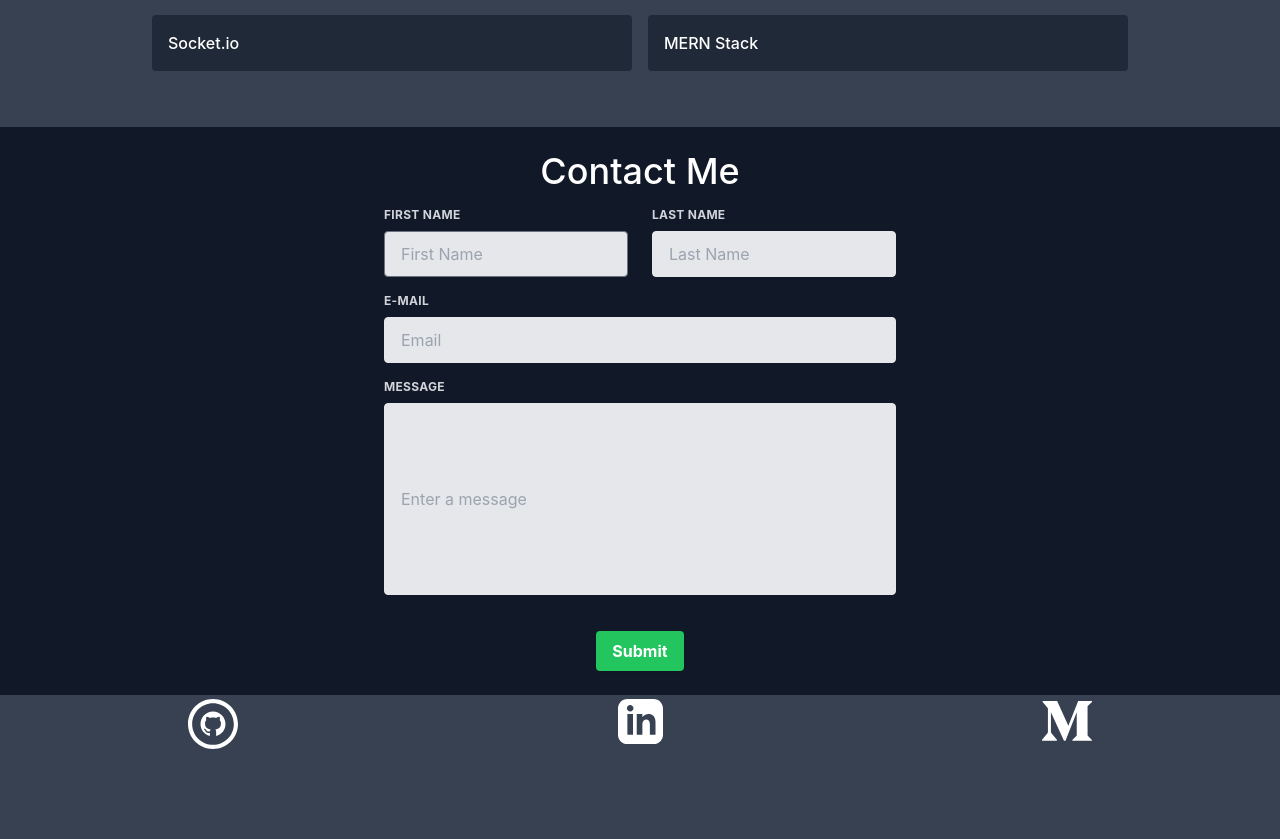
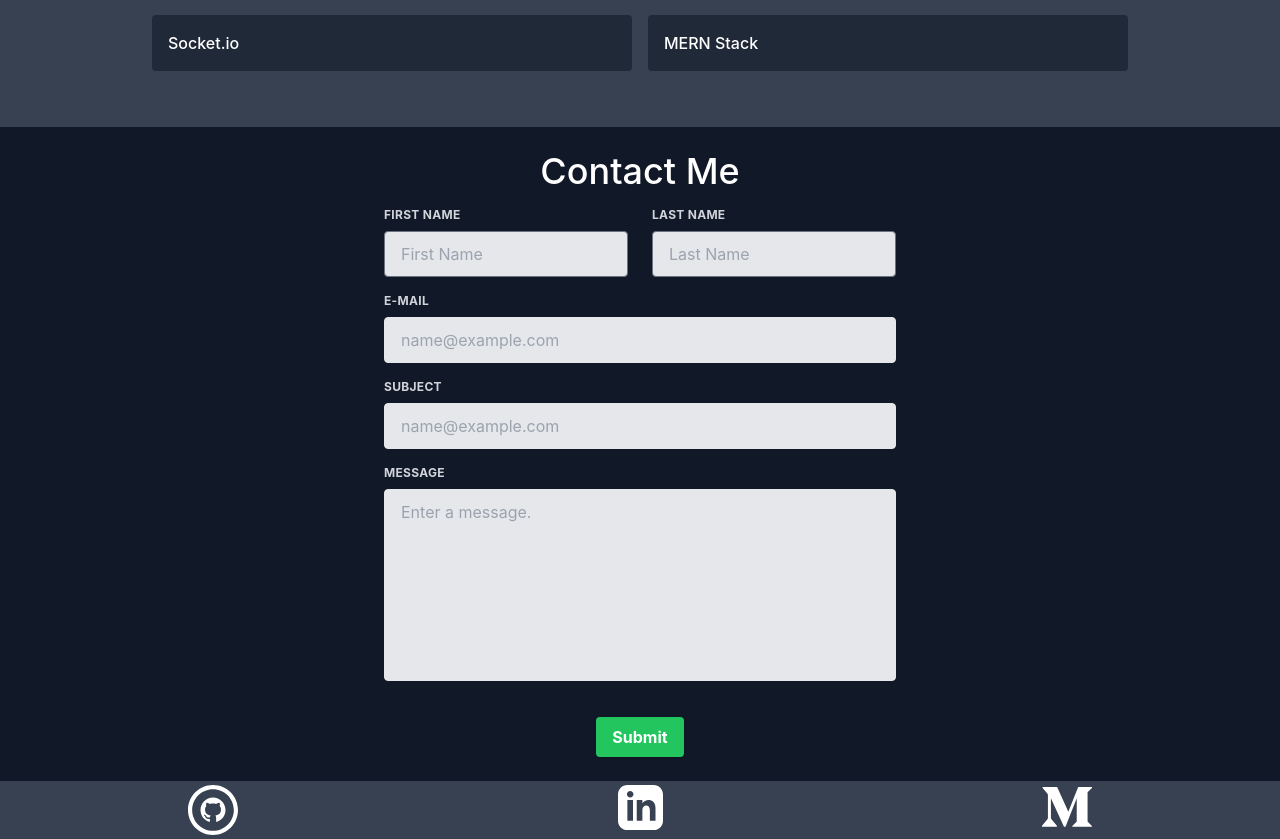
Before and after one commit to pdbesse/portfolio, a React (Create React App) app: page / in a window 1280 px wide. Shown: the part 3521-4360 px from the top of the page. Before the commit the page ends 4274 px from the top, so only its background shows below. Built offline with nearby package versions, Linux system fonts and the light colour scheme.

Commit message:
update contact form to send emails

```diff
--- a/src/components/Contact.js
+++ b/src/components/Contact.js
@@ -1,99 +1,116 @@
 import React, { useState } from 'react';
 import { validateEmail } from '../utils/helpers'
+import emailjs, { init } from 'emailjs-com';
+import { Form } from "react-bootstrap";
+init('REACET_APP_EMAILJS_USER_ID');
 
-export default function ContactForm() {
-  const [firstName, setFirstName] = useState('');
-  const [lastName, setLastName] = useState('');
-  const [email, setEmail] = useState('');
-  const [message, setMessage] = useState('');
-  // const [errorMessage, setErrorMessage] = useState('');
+const ContactForm = ({ setAlertContent, setShowAlert }) => {
 
-  const handleInputChange = (e) => {
-    const { target } = e;
-    const inputType = target.name;
-    const inputValue = target.value;
+  const [formData, setFormData] = useState({ email: '', firstName: '', lastName: '', subject: '', message: '' });
 
-    if (inputType === 'email') {
-      setEmail(inputValue);
-    } else if (inputType === 'firstName') {
-      setFirstName(inputValue);
-    } else if (inputType === 'lastName') {
-      setLastName(inputValue);
-    } else {
-      setMessage(inputValue);
-    }
-  };
+  const handleChange = (e) => setFormData({ ...formData, [e.target.id]: e.target.value })
 
   const handleFormSubmit = (e) => {
     e.preventDefault();
 
-    if (!validateEmail(email)) {
+    if (!validateEmail(formData.email)) {
       alert('Email is invalid');
       return;
     }
 
-    alert(`Thank you for your interest. I will be in contact soon.`);
-
-    setFirstName('');
-    setLastName('');
-    setEmail('');
+    emailjs.send(
+      process.env.REACT_APP_EMAILJS_SERVICE_ID,
+      process.env.REACT_APP_EMAILJS_TEMPLATE_ID,
+      formData, process.env.REACT_APP_EMAILJS_USER_ID
+    )
+      .then((result) => {
+        setFormData({
+          email: '',
+          firstName: '',
+          lastName: '',
+          subject: '',
+          message: ''
+        })
+        setAlertContent({
+          heading: "Thank you for contacting me.",
+          message: "I will respond to your message as soon as I can."
+        })
+        setShowAlert(true)
+      }, (error) => {
+        setAlertContent({
+          heading: "Something went wrong.",
+          message: error.text
+        })
+        setShowAlert(true)
+      });
   };
 
   return (
     <div className='flex justify-center bg-gray-900' id='contact'>
-      <form className="w-full max-w-lg">
-        <p className="flex justify-center mt-6 sm:text-4xl text-3xl font-medium title-font mb-4 text-white">Contact Me</p>
+      <Form className="w-full max-w-lg">
+        <h3 className="flex justify-center mt-6 sm:text-4xl text-3xl font-medium title-font mb-4 text-white">Contact Me</h3>
         <div className="flex flex-wrap -mx-3 mb-1">
-          <div className="w-full md:w-1/2 px-3 mb-1 md:mb-0">
-            <label className="block uppercase tracking-wide text-gray-300 text-xs font-bold mb-2" id="grid-first-name">
+          <Form.Group className="w-full md:w-1/2 px-3 mb-1 md:mb-0" controlId="firstName">
+            <Form.Label className="block uppercase tracking-wide text-gray-300 text-xs font-bold mb-2" id="form-first-name">
               First Name
-            </label>
-            <input className="appearance-none block w-full bg-gray-200 text-gray-700 border border-gray-500 rounded py-3 px-4 mb-3 leading-tight focus:outline-none focus:bg-white"
-              value={firstName}
-              name="firstName"
-              onChange={handleInputChange}
+            </Form.Label>
+            <Form.Control className="appearance-none block w-full bg-gray-200 text-gray-700 border border-gray-500 rounded py-3 px-4 mb-3 leading-tight focus:outline-none focus:bg-white"
               type="text"
-              placeholder="First Name" />
-          </div>
-          <div className="w-full md:w-1/2 px-3">
-            <label className="block uppercase tracking-wide text-gray-300 text-xs font-bold mb-2" id="grid-last-name">
+              placeholder="First Name"
+              value={formData.firstName}
+              onChange={handleChange}
+            />
+          </Form.Group>
+          <Form.Group className="w-full md:w-1/2 px-3 mb-1 md:mb-0" controlId="lastName">
+            <Form.Label className="block uppercase tracking-wide text-gray-300 text-xs font-bold mb-2" id="form-last-name">
               Last Name
-            </label>
-            <input className="appearance-none block w-full bg-gray-200 text-gray-700 border border-gray-200 rounded py-3 px-4 leading-tight focus:outline-none focus:bg-white focus:border-gray-500"
-              value={lastName}
-              name="lastName"
-              onChange={handleInputChange}
+            </Form.Label>
+            <Form.Control className="appearance-none block w-full bg-gray-200 text-gray-700 border border-gray-500 rounded py-3 px-4 mb-3 leading-tight focus:outline-none focus:bg-white"
               type="text"
               placeholder="Last Name"
+              value={formData.lastName}
+              onChange={handleChange}
             />
-          </div>
+          </Form.Group>
         </div>
         <div className="flex flex-wrap -mx-3 mb-1">
-          <div className="w-full px-3">
-            <label className="block uppercase tracking-wide text-gray-300 text-xs font-bold mb-2" id="grid-password">
+          <Form.Group className="w-full px-3" controlId="email">
+            <Form.Label className="block uppercase tracking-wide text-gray-300 text-xs font-bold mb-2" id="form-email">
               E-mail
-            </label>
-            <input className="appearance-none block w-full bg-gray-200 text-gray-700 border border-gray-200 rounded py-3 px-4 mb-3 leading-tight focus:outline-none focus:bg-white focus:border-gray-500"
-              value={email}
-              name="email"
-              onChange={handleInputChange}
+            </Form.Label>
+            <Form.Control className="appearance-none block w-full bg-gray-200 text-gray-700 border border-gray-200 rounded py-3 px-4 mb-3 leading-tight focus:outline-none focus:bg-white focus:border-gray-500"
               type="email"
-              placeholder="Email"
+              placeholder="name@example.com"
+              onChange={handleChange}
+              value={formData.email}
             />
-          </div>
+          </Form.Group>
+        </div>
+        <div className="flex flex-wrap -mx-3 mb-1">
+          <Form.Group className="w-full px-3" controlId="subject">
+            <Form.Label className="block uppercase tracking-wide text-gray-300 text-xs font-bold mb-2" id="form-subject">
+              Subject
+            </Form.Label>
+            <Form.Control className="appearance-none block w-full bg-gray-200 text-gray-700 border border-gray-200 rounded py-3 px-4 mb-3 leading-tight focus:outline-none focus:bg-white focus:border-gray-500"
+              type="text"
+              placeholder="name@example.com"
+              onChange={handleChange}
+              value={formData.subject}
+            />
+          </Form.Group>
         </div>
         <div className="flex flex-wrap -mx-3 mb-6">
-          <div className="w-full px-3">
-            <label className="block uppercase tracking-wide text-gray-300 text-xs font-bold mb-2" id="grid-password">
+          <Form.Group className="w-full px-3" controlId="message">
+            <Form.Label className="block uppercase tracking-wide text-gray-300 text-xs font-bold mb-2" id="form-message">
               Message
-            </label>
-            <input className=" no-resize appearance-none block w-full bg-gray-200 text-gray-700 border border-gray-200 rounded py-3 px-4 mb-3 leading-tight focus:outline-none focus:bg-white focus:border-gray-500 h-48 resize-none" value={message}
-              name="message"
-              onChange={handleInputChange}
-              type="message"
-              placeholder="Enter a message"
+            </Form.Label>
+            <Form.Control className=" no-resize appearance-none block w-full bg-gray-200 text-gray-700 border border-gray-200 rounded py-3 px-4 mb-3 leading-tight focus:outline-none focus:bg-white focus:border-gray-500 h-48 resize-none"
+              as="textarea"
+              placeholder="Enter a message."
+              onChange={handleChange}
+              value={formData.message}
             />
-          </div>
+          </Form.Group>
         </div>
         <div className="flex md:flex md:items-center justify-center">
           <div className="flex justify-center md:w-1/3 ">
@@ -102,12 +119,9 @@ export default function ContactForm() {
             </button>
           </div>
         </div>
-      </form>
-      {/* {errorMessage && (
-        <div>
-          <p className="error-text">{errorMessage}</p>
-        </div>
-      )} */}
+      </Form>
     </div>
   );
 };
+
+export default ContactForm;
```
